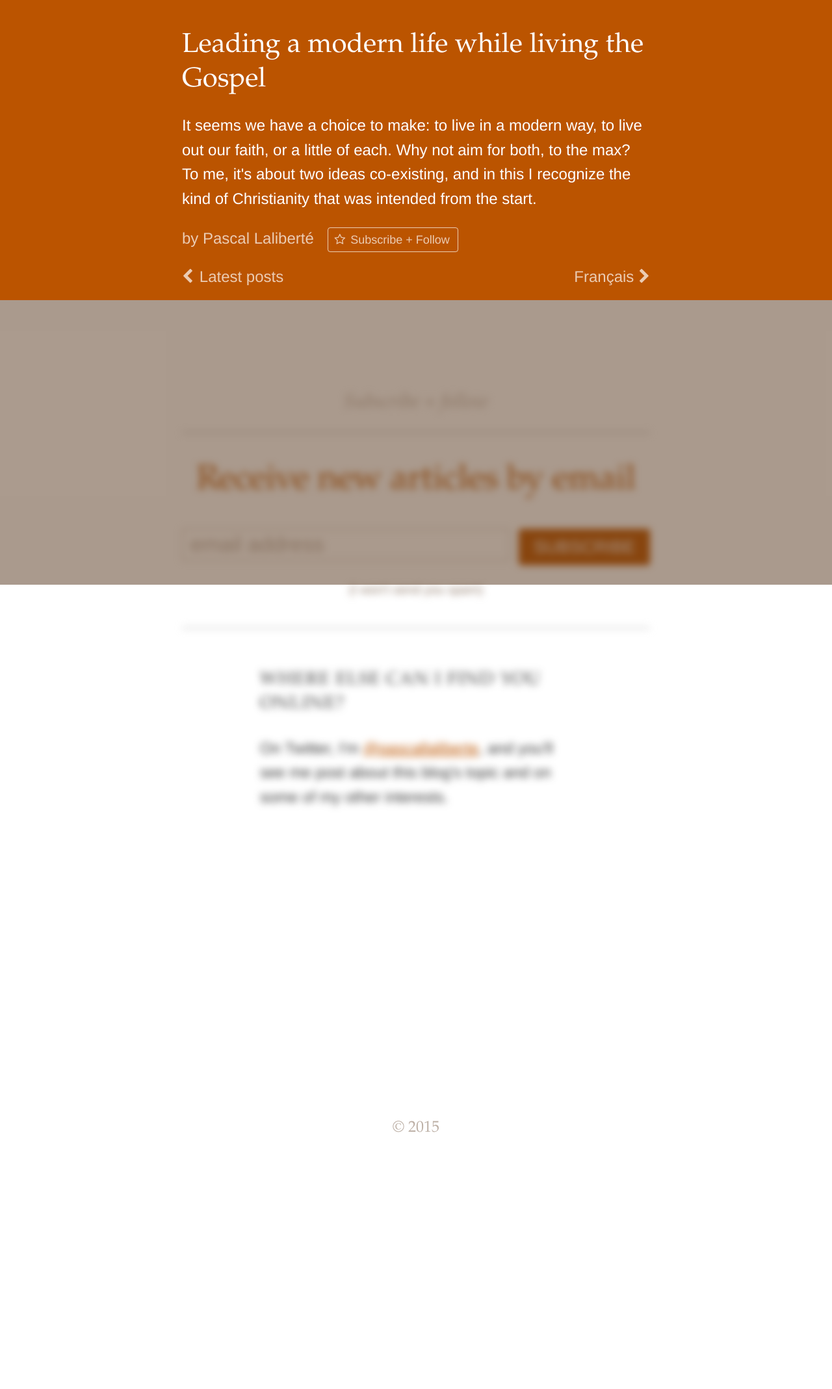
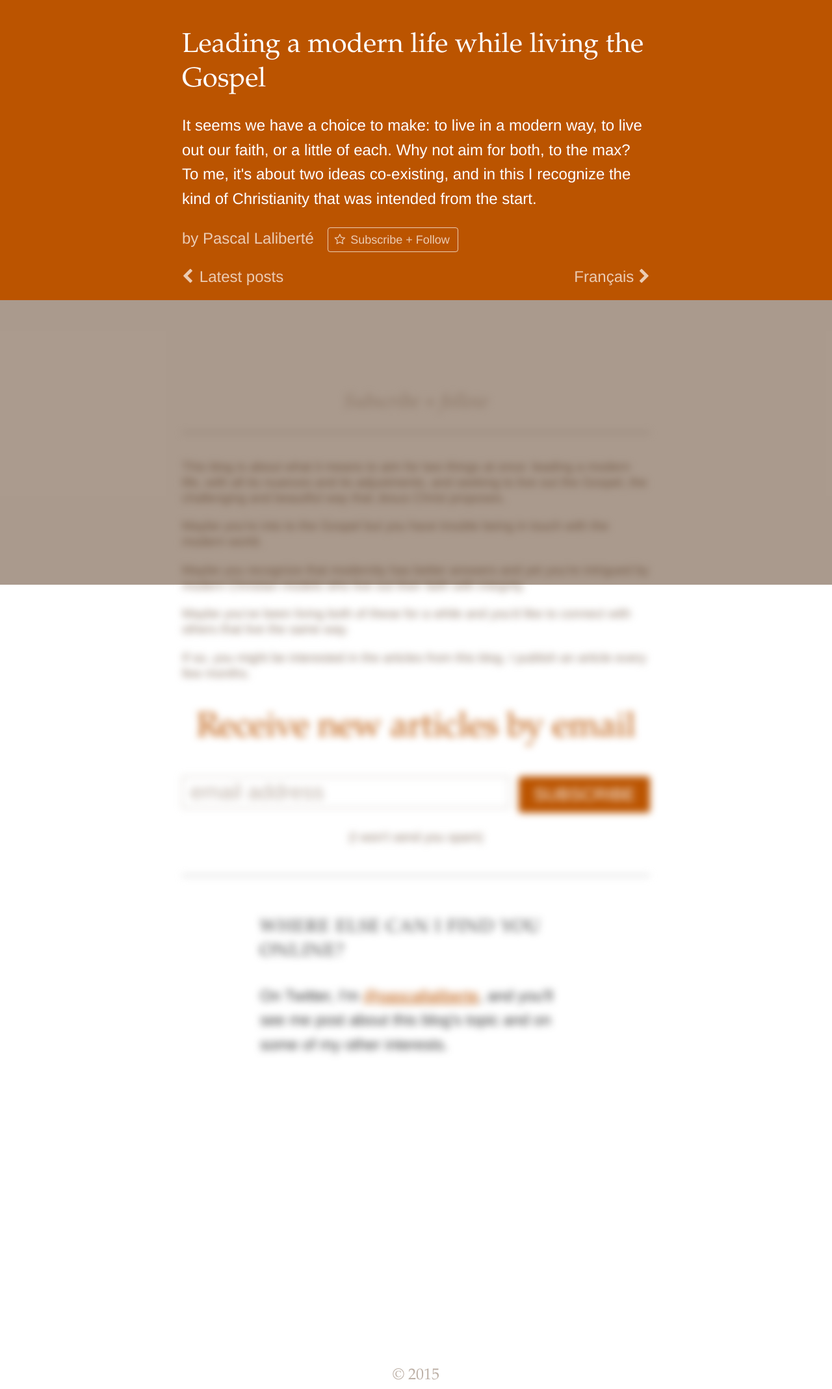
Before and after one commit to pascallaliberte/by.pascallaliberte.me, a Jekyll site: the page built from subscribe-follow/index.html, in a window 1280 px wide. Shown: the whole page at 65% size. Built offline with Jekyll 4.4.1, drawn with Linux system fonts in a browser that asks for light colours; nearby versions of some CDN libraries; before the commit the page ends 1757 px from its top, so only the background shows below that.

Commit message:
Add an into to the subscribe page

```diff
--- a/a/css/modules/subscribe-follow.css
+++ b/a/css/modules/subscribe-follow.css
@@ -165,6 +165,16 @@
 }
 
 /* line 98, ../../sass/modules/subscribe-follow.sass */
+.subscribe-follow-intro {
+  color: #907b6b;
+  font-size: 13px;
+  font-size: 1.3rem;
+  line-height: 16px;
+  line-height: 1.6rem;
+  margin-top: 2em;
+}
+
+/* line 104, ../../sass/modules/subscribe-follow.sass */
 .subscribe-follow-note {
   color: #907b6b;
   font-size: 13px;
--- a/a/sass/modules/subscribe-follow.sass
+++ b/a/sass/modules/subscribe-follow.sass
@@ -95,6 +95,12 @@
     color: #333
     text-decoration: underline
 
+.subscribe-follow-intro
+  color: darken(#BCAFA5, 20%)
+  +rem(font-size, 13px)
+  +rem(line-height, 16px)
+  margin-top: 2em
+
 .subscribe-follow-note
   color: darken(#BCAFA5, 20%)
   +rem(font-size, 13px)
--- a/subscribe-follow/index.html
+++ b/subscribe-follow/index.html
@@ -5,6 +5,14 @@ custom_css: modules/subscribe-follow
 ---
 
 <div class="subscribe-follow" id="subscribe-follow">
+
+  <section class="subscribe-follow-intro">
+    <p>This blog is about what it means to aim for two things at once: leading a modern life, with all its nuances and its adjustments, and seeking to live out the Gospel, the challenging and beautiful way that Jesus Christ proposes.</p>
+    <p>Maybe you're into to the Gospel but you have trouble being in touch with the modern world.</p>
+    <p>Maybe you recognize that modernity has better answers and yet you're intrigued by modern Christian models who live out their faith with integrity.</p>
+    <p>Maybe you've been living both of these for a while and you'd like to connect with others that live the same way.</p>
+    <p>If so, you might be interested in the articles from this blog. I publish an article every few months.<p>
+  </section>
 
   <section class="subscribe-follow-primary">
     <h2>Receive new articles by email</h2>
```
